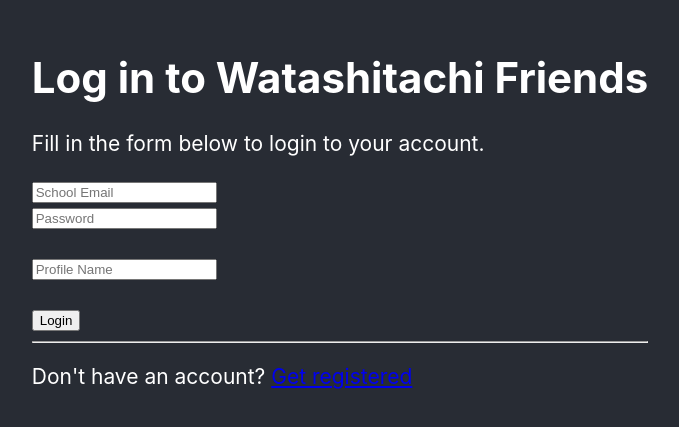
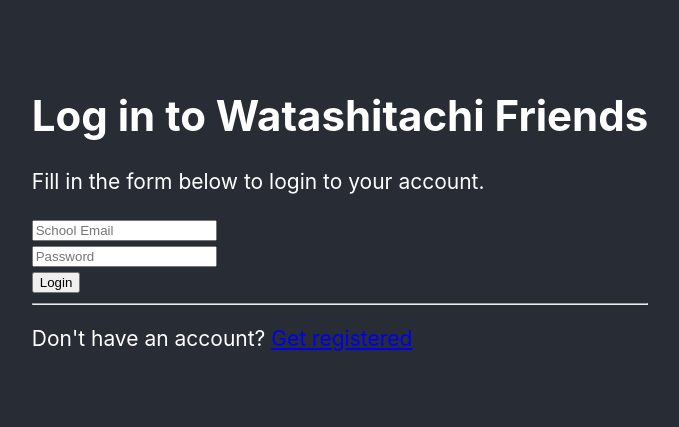
Before and after one commit to amcdon03/WatashitachiFriends, a React (Create React App) app: page /login in a window 1280 px wide. Shown: the part 183-610 px from the top of the page, without its empty margins (300-979 px from the left). Built offline with nearby package versions, Linux system fonts and the light colour scheme; no server answers.

Commit message:
commented out username <input> point - breaks code

```diff
--- a/src/pages/login.js
+++ b/src/pages/login.js
@@ -1,14 +1,15 @@
 import React, { useState } from "react";
 import { Link } from "react-router-dom";
-import { db } from "../services/firebase";
+//import { db } from "../services/firebase";
 import { SignIn } from "../utils/auth";
 
 export default function Login() {
+  //const history = useHistory();
   const [error, setError] = useState(null);
   const [email, setEmail] = useState("");
   const [password, setPassword] = useState("");
-  const [username, setUsername] = useState({ nickname: "" });
-  const ref = db.ref("users/");
+  //const [username, setUsername] = useState({ profile: "" });
+  //const ref = db.ref("users/");
 
   const handleEmailChange = (event) => {
     setEmail(event.target.value);
@@ -18,26 +19,28 @@ export default function Login() {
     setPassword(event.target.value);
   };
 
-  // Sets a profile name here?
+  /*   // Sets a profile name here?
   const handleNameChange = (event) => {
     event.persist();
     setUsername({ ...username, [event.target.name]: event.target.value });
-  };
+  }; */
 
   const handleSubmit = async (event) => {
     event.preventDefault();
-    ref
-      .orderByChild("username")
-      .equalTo(username.nickname)
+    /* ref
+      .orderByChild("profile")
+      .equalTo(username.username)
       .once("value", (snapshot) => {
         if (snapshot.exists()) {
-          localStorage.setItem("nickname", username.nickname);
+          localStorage.setItem("profile", username.username);
+          history.push("/chat");
         } else {
           const newUser = db.ref("users/").push();
           newUser.set(username);
-          localStorage.setItem("nickname", username.nickname);
+          localStorage.setItem("profile", username.username);
+          history.push("/chat");
         }
-      });
+      }); */
     setError("");
 
     try {
@@ -70,17 +73,17 @@ export default function Login() {
             type="password"
           />
         </div>
-        <br />
+        {/*         <br />
         <div>
           <input
             placeholder="Profile Name"
-            name="nickname"
+            name="profile"
             onChange={handleNameChange}
-            value={username.nickname}
+            value={username.username}
             type="text"
           />
         </div>
-        <br />
+        <br /> */}
         <div>
           {error ? <p className="error">{error}</p> : null}
           <button type="submit">Login</button>
```
